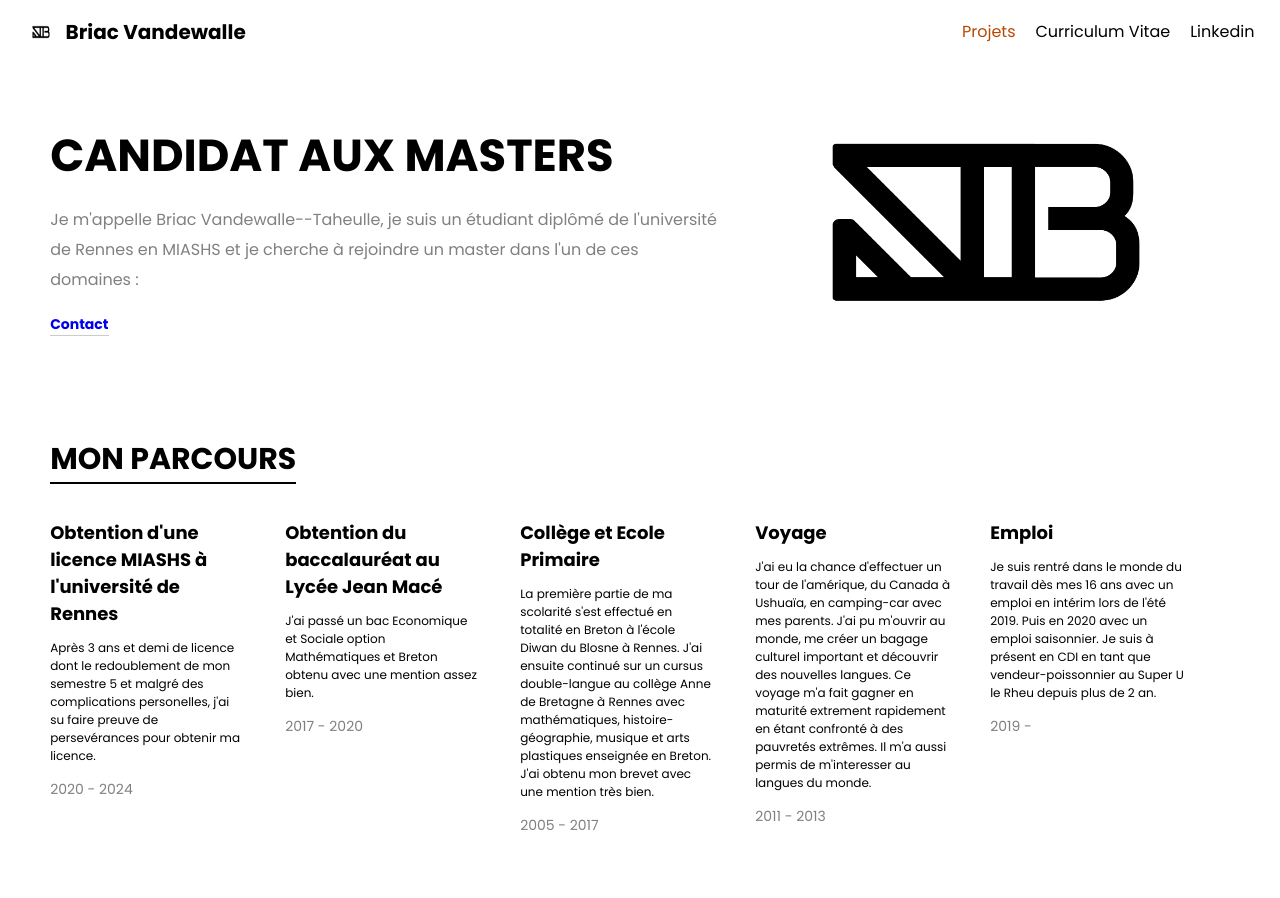
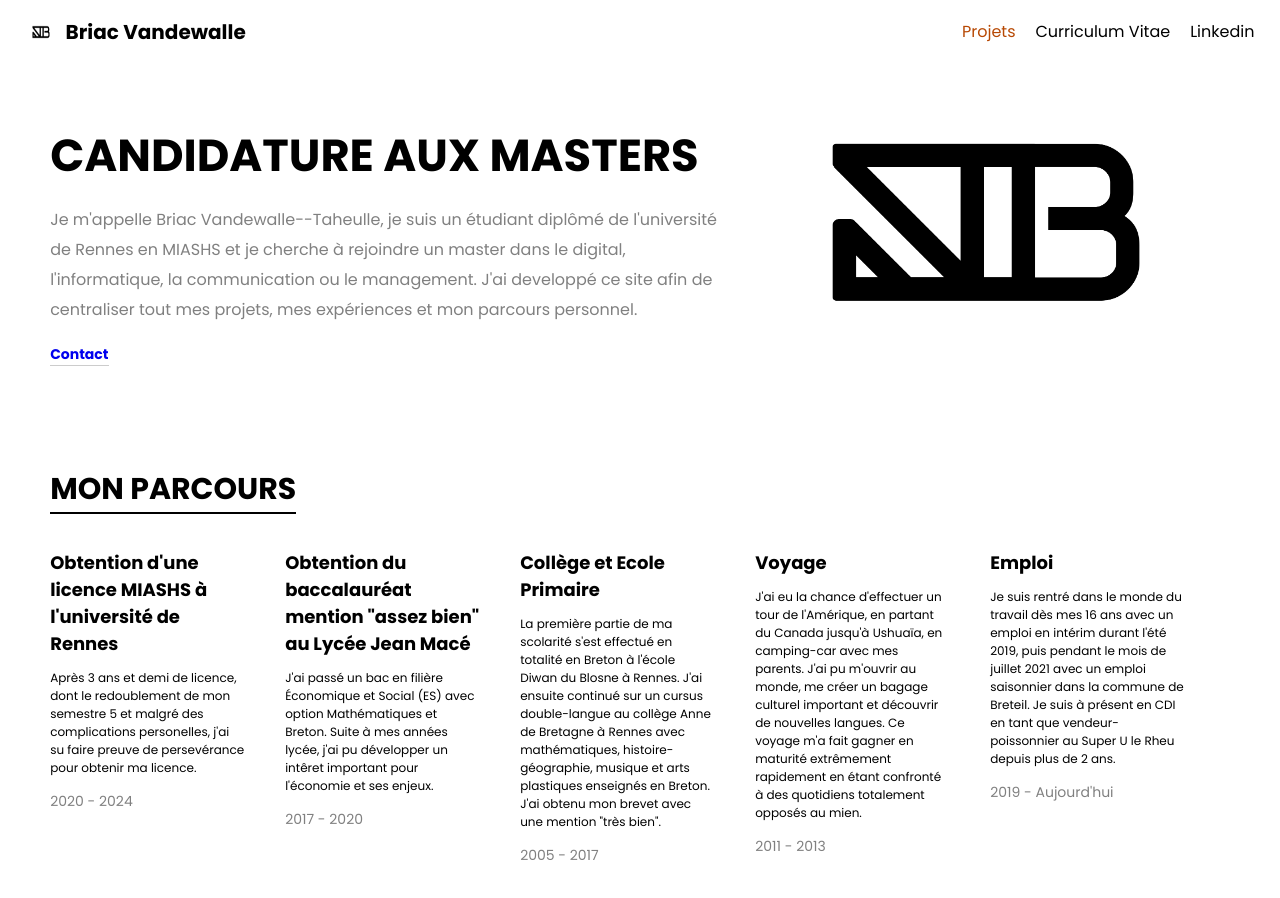
Before and after one commit to briacvt/briacvt.github.io, a plain HTML site: page index.html in a window 1280 px wide. Before the commit the page ends 875 px from the top, so only its background shows below. Drawn offline with Linux system fonts and the light colour scheme.

Commit message:
Add files via upload

```diff
--- a/index.html
+++ b/index.html
@@ -6,8 +6,7 @@
 	<meta http-equiv="X-UA-Compatible" content="IE=edge" />
 	<meta name="viewport" content="width=device-width, initial-scale=1.0" />
 	<link rel="stylesheet" href="style.css" />
-	<title> Portfolio
-	</title>
+	<title> Portfolio</title>
 	<link rel="stylesheet" href="style.css">
 </head>
 
@@ -28,9 +27,10 @@
 			<div class="image">
 				<img src="logo.png" alt="logo">
 			</div>
-			<h1>Candidat aux Masters</h1>
-			<p>Je m'appelle Briac Vandewalle--Taheulle, je suis un étudiant diplômé de l'université de Rennes en MIASHS
-				et je cherche à rejoindre un master dans l'un de ces domaines :
+			<h1>Candidature aux Masters</h1>
+			<p>Je m'appelle Briac Vandewalle--Taheulle, je suis un étudiant diplômé de l'université de Rennes en MIASHS et je cherche à rejoindre
+				un master dans le digital, l'informatique, la communication ou le management. J'ai developpé ce site afin de centraliser tout mes projets,
+				mes expériences et mon parcours personnel.
 			</p>
 			<a href="#pop">Contact</a>
 			<div id="pop" class="popup">
@@ -48,17 +48,18 @@
 			<div class="parcours">
 				<div class="items-parcours">
 					<h4>Obtention d'une licence MIASHS à l'université de Rennes</h4>
-					<p class="description"> Après 3 ans et demi de licence dont le redoublement de mon semestre 5 et
+					<p class="description"> Après 3 ans et demi de licence, dont le redoublement de mon semestre 5 et
 						malgré des complications
-						personelles, j'ai su faire preuve de persevérances pour obtenir ma licence.
+						personelles, j'ai su faire preuve de persevérance pour obtenir ma licence.
 					</p>
 					<p class="dates"> 2020 - 2024</p>
 
 				</div>
 				<div class="items-parcours">
-					<h4> Obtention du baccalauréat au Lycée Jean Macé</h4>
-					<p class="description"> J'ai passé un bac Economique et Sociale option Mathématiques et Breton
-						obtenu avec une mention assez bien. </p>
+					<h4> Obtention du baccalauréat mention "assez bien" au Lycée Jean Macé</h4>
+					<p class="description"> J'ai passé un bac en filière Économique et Social (ES) avec option Mathématiques et Breton.
+						Suite à mes années lycée, j'ai pu développer un intêret important pour l'économie et ses enjeux.
+					</p>
 					<p class="dates"> 2017 - 2020</p>
 				</div>
 
@@ -67,28 +68,28 @@
 					<p class="description"> La première partie de ma scolarité s'est effectué en totalité en Breton à
 						l'école Diwan du Blosne à Rennes.
 						J'ai ensuite continué sur un cursus double-langue au collège Anne de Bretagne à Rennes avec
-						mathématiques, histoire-géographie, musique et arts plastiques enseignée en Breton.
-						J'ai obtenu mon brevet avec une mention très bien.</p>
+						mathématiques, histoire-géographie, musique et arts plastiques enseignés en Breton.
+						J'ai obtenu mon brevet avec une mention "très bien".</p>
 					<p class="dates"> 2005 - 2017</p>
 				</div>
 
 				<div class="items-parcours">
 					<h4> Voyage </h4>
-					<p class="description"> J'ai eu la chance d'effectuer un tour de l'amérique, du Canada à Ushuaïa, en
+					<p class="description"> J'ai eu la chance d'effectuer un tour de l'Amérique, en partant du Canada jusqu'à Ushuaïa, en
 						camping-car avec mes parents.
-						J'ai pu m'ouvrir au monde, me créer un bagage culturel important et découvrir des nouvelles
-						langues. Ce voyage m'a fait gagner en maturité extrement rapidement en étant confronté à des
-						pauvretés extrêmes. Il m'a aussi permis de m'interesser au langues du monde.</p>
+						J'ai pu m'ouvrir au monde, me créer un bagage culturel important et découvrir de nouvelles
+						langues. Ce voyage m'a fait gagner en maturité extrêmement rapidement en étant confronté à des quotidiens totalement opposés au mien.
+						</p>
 					<p class="dates"> 2011 - 2013</p>
 				</div>
 
 				<div class="items-parcours">
 					<h4> Emploi </h4>
 					<p class="description"> Je suis rentré dans le monde du travail dès mes 16 ans avec un emploi en
-						intérim lors de l'été 2019. Puis en 2020 avec un emploi saisonnier. Je suis à présent en CDI en
-						tant que vendeur-poissonnier au Super U le Rheu depuis plus de 2 an.
+						intérim durant l'été 2019, puis pendant le mois de juillet 2021 avec un emploi saisonnier dans la commune de Breteil. Je suis à présent en CDI en
+						tant que vendeur-poissonnier au Super U le Rheu depuis plus de 2 ans.
 					</p>
-					<p class="dates"> 2019 - </p>
+					<p class="dates"> 2019 - Aujourd'hui </p>
 				</div>
 			</div>
 		</section>
```
